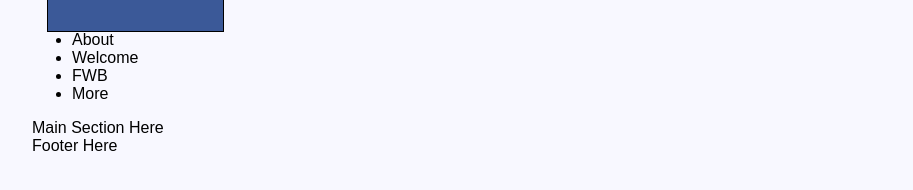
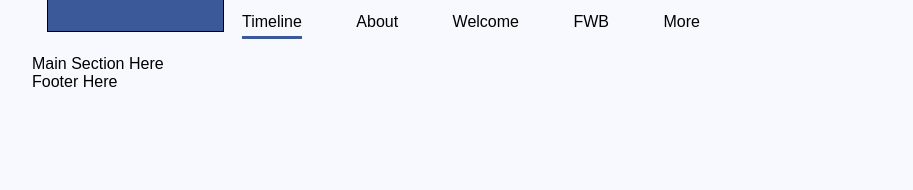
Before and after one commit to josephdubon/socialmockup, a plain HTML site: page index.html in a window 1280 px wide. Shown: the part 300-490 px from the top of the page, without its empty margins (183-1096 px from the left). Drawn offline with Linux system fonts and the light colour scheme.

Commit message:
Completed SocialMockup activity part1.

```diff
--- a/style.css
+++ b/style.css
@@ -1,9 +1,9 @@
-/* Reset Box Styles */
+/* Reset Box-Sizing */
 :root {
     box-sizing: border-box;
 }
 
-/* Main Body Styles */
+/* Main Body */
 /* html {} */
 
 body {
@@ -17,27 +17,16 @@ body {
     margin: 0 auto;
 }
 
-/* Font Styles */
-/* h1,
-h2,
-h3,
-h4,
-h5 {}
-
-p {} */
-
-/* Link Styles */
-/* a:link {}
+/* Links */
+a:link {}
 
 a:visited {}
 
 a:hover {}
 
-a:active {} */
+a:active {}
 
-/* Icon Styles */
-
-/* Header Styles */
+/* Header */
 header {
     display: flex;
     flex-flow: row nowrap;
@@ -87,9 +76,25 @@ figure {
     flex-basis: 50%;
 }
 
-.headerNavigation {}
+/* Navigation */
+nav {
+    position: relative;
+    left: 20%;
+    margin: 0;
+}
 
-/* Button Styles */
+.headerNavigation li {
+    display: inline-block;
+    list-style-type: none;
+    padding-bottom: 5px;
+    margin-right: 50px;
+}
+
+.headerNavigation li:first-child {
+    border-bottom: 3px solid #3b5998;
+}
+
+/* Buttons */
 .headerButtons {
     font-size: 0;
     margin: 0;
```
